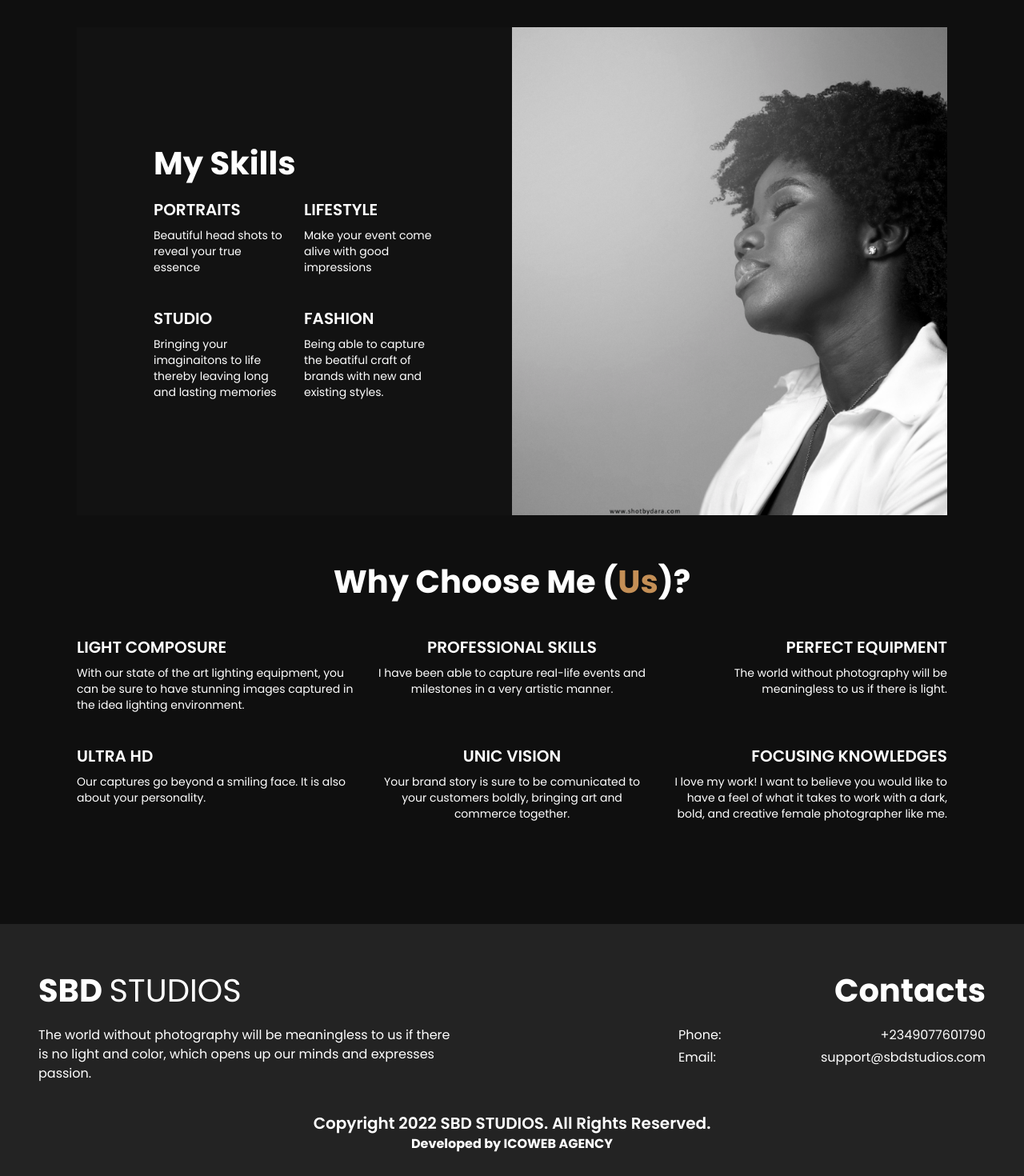
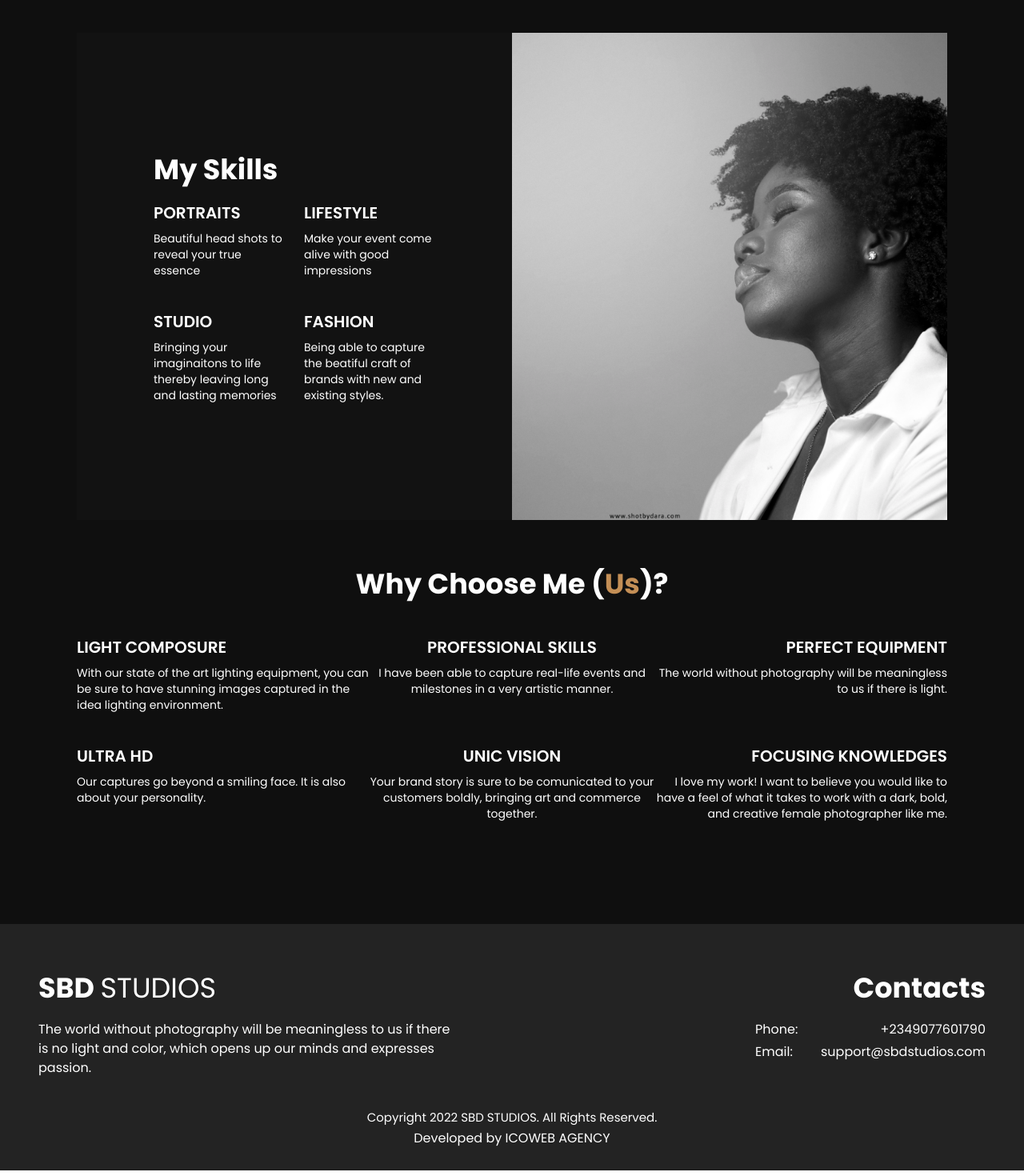
Before and after one commit to egileekada/dara-studio, a Next.js app: page /about in a window 1280 px wide. Shown: the part 798-2268 px from the top of the page at 80% size. Built offline with nearby package versions, Linux system fonts and the light colour scheme.

Commit message:
update on design

```diff
--- a/components/footer.tsx
+++ b/components/footer.tsx
@@ -7,18 +7,18 @@ export default function Footer(){
         <div className=" w-full py-7 pt-14 flex flex-col px-6 lg:px-12 bg-[#232323] text-white " >
             <div className=" w-full flex flex-col lg:flex-row " >
                 <div className="w-full flex flex-col " >
-                    <p className=' font-Poppins-Bold text-[32px] lg:text-left text-center lg:text-[40px] leading-snug ' >SBD <span className=" font-Poppins-Regular" >STUDIOS</span></p>
+                    <p className=' font-Poppins-Bold text-[32px] lg:text-left text-center lg:text-[35px] leading-snug ' >SBD <span className=" font-Poppins-Regular" >STUDIOS</span></p>
                     <p className='  lg:w-[522px] xl:w-[522px] lg:text-left text-center font-Poppins-Regular mt-4 ' >The world without photography will be
                         meaningless to us if there is no light and color,
                         which opens up our minds and expresses passion.</p>
                 </div>
                 <div className="w-full flex flex-col lg:items-end lg:mt-0 mt-12 " >
-                    <p className=' font-Poppins-Bold text-[32px] lg:text-right text-center lg:text-[40px] leading-snug ' >Contacts</p>
-                    <div className=" w-full lg:w-96 font-Poppins-Regular mt-4 flex lg:flex-row flex-col items-center " >
+                    <p className=' font-Poppins-Bold text-[32px] lg:text-right text-center lg:text-[35px] leading-snug ' >Contacts</p>
+                    <div className=" w-full lg:w-72 font-Poppins-Regular mt-4 flex lg:flex-row flex-col items-center " >
                         <p>Phone:</p>
                             <p className="lg:ml-auto ">+2349077601790</p>
                     </div>
-                    <div className=" w-full lg:w-96 font-Poppins-Regular mt-6 lg:mt-1 flex lg:flex-row flex-col items-center " >
+                    <div className=" w-full lg:w-72 font-Poppins-Regular mt-6 lg:mt-1 flex lg:flex-row flex-col items-center " >
                         <p className="  " >Email:</p>
                             <p className=" lg:ml-auto " >support@sbdstudios.com</p>
                     </div>
@@ -26,8 +26,8 @@ export default function Footer(){
             </div>
             {/* <img alt="footer" src="/images/sbd.png" className=" w-20 ml-20 lg:flex hidden "  /> */}
             <div className=" w-full flex flex-col lg:mt-10 mt-10 items-center  " >
-                <p className=" font-Poppins-SemiBold text-sm lg:text-[20px] " >Copyright 2022 SBD STUDIOS. All Rights Reserved.</p>
-                <button onClick={()=> Router.push("")} className="font-Poppins-Bold mt-1 text-sm lg:text-base " >Developed by ICOWEB AGENCY</button>
+                <p className=" font-Poppins-Regular text-sm lg:text-[15px] text-center " >Copyright 2022 SBD STUDIOS. All Rights Reserved.</p>
+                <button onClick={()=> Router.push("")} className="font-Poppins-Regular mt-1 text-[13px] text-center lg:text-base " >Developed by ICOWEB AGENCY</button>
             </div>
         </div>
     )
--- a/pages/about.tsx
+++ b/pages/about.tsx
@@ -20,8 +20,8 @@ export default function About(){
                     </div>
                     <div className=' w-full flex  text-white h-full flex-col ' >
                        <div className=' lg:px-24 xl:px-24 lg:mt-0 mt-10 ' >
-                            <p className=' font-Poppins-ExtraBold lg:text-5xl text-2xl lg:text-left text-center leading-snug ' >My name is Idara Adiakpan,</p>
-                            <p className=' font-Poppins-ExtraBold lg:text-5xl text-2xl lg:text-left text-center lg:mt-5 text-[#C48F56] '>I’m a Photographer.</p>
+                            <p className=' font-Poppins-ExtraBold lg:text-4xl text-2xl lg:text-left text-center leading-snug ' >My name is Idara Adiakpan,</p>
+                            <p className=' font-Poppins-ExtraBold lg:text-4xl text-2xl lg:text-left text-center lg:mt-5 text-[#C48F56] '>I’m a Photographer.</p>
                             <p className=' font-Poppins-Regular mt-4 lg:text-left text-center' >The world without photography will be meaningless to us if there is no light and color, which opens up our minds and expresses passion.</p>
                             <p className=' font-Poppins-Regular mt-4 lg:text-left text-center'>I hail from Akwa Ibom State, Nigeria. My style is a combination between photojournalism, fine-art photography, documentary photography, with a touch of fashion and creative lighting. My photos are inspired by light, color, techniques from black & white processing, vintage photos, creative perspective,  and of course, most importantly, the personalities of the people i photograph!</p>
                        </div>
@@ -30,7 +30,7 @@ export default function About(){
                 <div className="  mt-10 lg:mt-24 bg-[#121212]   w-full flex lg:flex-row flex-col items-center  " >
                     <div className=' w-full flex  text-white h-full flex-col ' >
                        <div className=' lg:px-24 xl:px-24 ' >
-                            <p className=' font-Poppins-Bold text-[40px] leading-snug lg:text-left text-center' >My Skills</p>
+                            <p className=' font-Poppins-Bold text-[35px] leading-snug lg:text-left text-center' >My Skills</p>
                             <div className=' w-full grid-col-1 grid lg:grid-cols-2 gap-6 ' >
                                 <div className=' w-full ' >
                                     <p className=' font-Poppins-SemiBold mt-4 text-xl lg:text-left text-center' >PORTRAITS</p>
@@ -63,38 +63,38 @@ export default function About(){
                     </div>
                 </div>
                 <div className=' w-full mt-14 text-white ' >
-                    <p className=' font-Poppins-Bold text-[40px] text-center leading-snug ' >Why Choose Me (<span className=' text-[#C48F56] ' >Us</span>)?</p>
+                    <p className=' font-Poppins-Bold text-[35px] text-center leading-snug ' >Why Choose Me (<span className=' text-[#C48F56] ' >Us</span>)?</p>
                     <div className=' w-full grid grid-cols-1 lg:grid-cols-3 gap-6 mt-6 ' >
-                        <div className=' w-full ' >
+                        <div className=' w-full flex flex-col items-start ' >
                             <p className=' font-Poppins-SemiBold mt-4 text-xl lg:text-left text-center ' >LIGHT COMPOSURE</p>
-                            <p className=' font-Poppins-Regular mt-2 text-sm lg:text-left text-center ' >With our state of the art lighting equipment, you
+                            <p className=' font-Poppins-Regular lg:w-[370px] mt-2 text-sm lg:text-left text-center ' >With our state of the art lighting equipment, you
                                 can be sure to have stunning images captured in
                                 the idea lighting environment.</p>
                         </div>
-                        <div className=' w-full ' >
+                        <div className=' w-full flex flex-col items-center  ' >
                             <p className=' font-Poppins-SemiBold mt-4 text-xl text-center ' >PROFESSIONAL SKILLS</p>
-                            <p className=' font-Poppins-Regular mt-2 text-sm text-center ' >I have been able to capture real-life events
+                            <p className=' font-Poppins-Regular lg:w-[370px] mt-2 text-sm text-center ' >I have been able to capture real-life events
                                 and milestones in a very artistic manner.</p>
                         </div>
-                        <div className=' w-full ' >
+                        <div className=' w-full flex flex-col items-center lg:items-end' >
                             <p className=' font-Poppins-SemiBold mt-4 text-xl text-center lg:text-right ' >PERFECT EQUIPMENT</p>
-                            <p className=' font-Poppins-Regular mt-2 text-sm text-center lg:text-right ' >The world without photography will be
+                            <p className=' font-Poppins-Regular lg:w-[370px] mt-2 text-sm text-center lg:text-right ' >The world without photography will be
                                 meaningless to us if there is light.</p>
                         </div>
-                        <div className=' w-full ' >
+                        <div className=' w-full flex flex-col items-center lg:items-start' >
                             <p className=' font-Poppins-SemiBold mt-4 text-xl  lg:text-left text-center ' >ULTRA HD</p>
-                            <p className=' font-Poppins-Regular mt-2 text-sm lg:text-left text-center ' >Our captures go beyond a smiling face.
+                            <p className=' font-Poppins-Regular lg:w-[370px] mt-2 text-sm lg:text-left text-center ' >Our captures go beyond a smiling face.
                                 It is also about your personality.</p>
                         </div>
-                        <div className=' w-full ' >
+                        <div className=' w-full flex flex-col items-center lg:items-center ' >
                             <p className=' font-Poppins-SemiBold mt-4 text-xl text-center ' >UNIC VISION</p>
-                            <p className=' font-Poppins-Regular mt-2 text-sm text-center ' >Your brand story is sure to be comunicated
+                            <p className=' font-Poppins-Regular lg:w-[370px] mt-2 text-sm text-center ' >Your brand story is sure to be comunicated
                                 to your customers boldly, bringing art and
                                 commerce together.</p>
                         </div>
-                        <div className=' w-full ' >
+                        <div className=' w-full flex flex-col items-center lg:items-end' >
                             <p className=' font-Poppins-SemiBold mt-4 text-xl text-center lg:text-right ' >FOCUSING KNOWLEDGES</p>
-                            <p className=' font-Poppins-Regular mt-2 text-sm text-center lg:text-right ' >I love my work! I want to believe you would like to
+                            <p className=' font-Poppins-Regular lg:w-[370px] mt-2 text-sm text-center lg:text-right ' >I love my work! I want to believe you would like to
                                 have a feel of what it takes to work with a dark,
                                 bold, and creative female photographer like me.</p>
                         </div>
```
